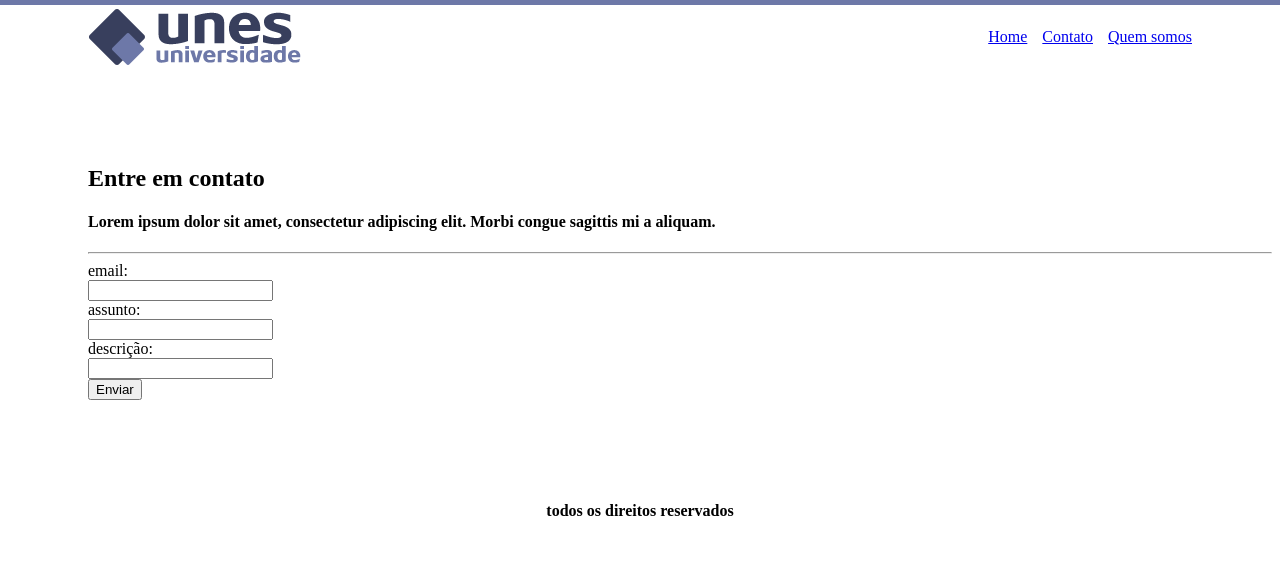
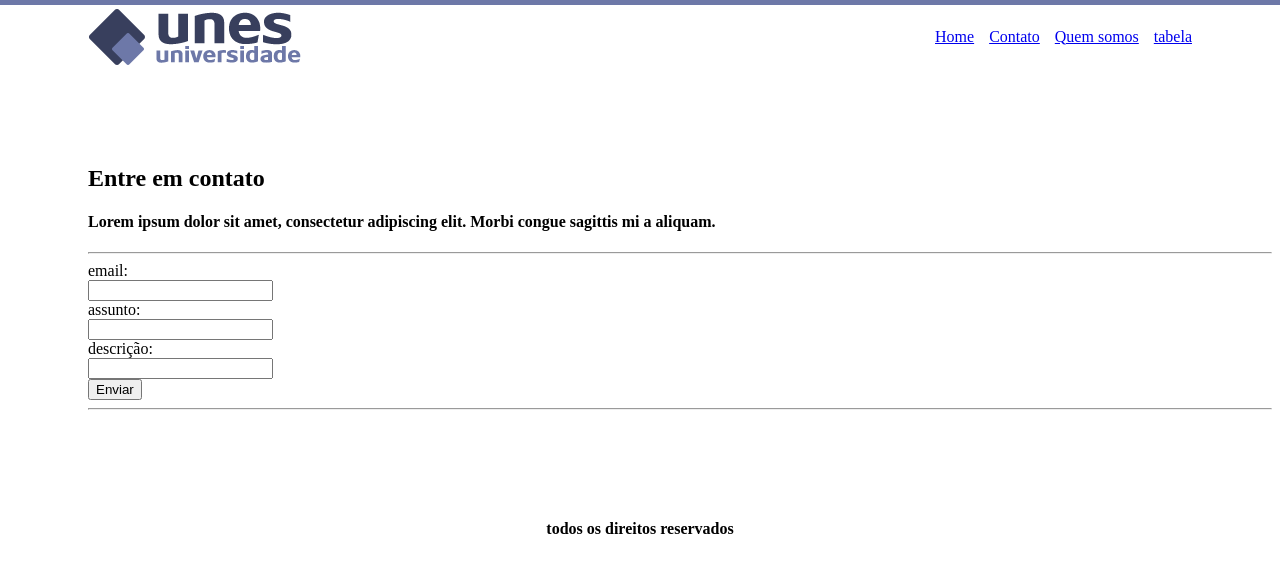
Before and after one commit to lucasteixeirabraga/PROJETO-1, a Flask app: page /contato in a window 1280 px wide. Shown: the top 573 px of the page. Run offline with Flask 3, Linux system fonts and the light colour scheme; some libraries are stand-ins or nearby versions.

Commit message:
Add files via upload

```diff
--- a/templates/contato.html
+++ b/templates/contato.html
@@ -7,6 +7,7 @@
         <a class="linksc" href="/">Home</a>
         <a class="linksc" href="/contato">Contato</a>
         <a class="linksc" href="/quemsomos">Quem somos</a>
+        <a class="linksc" href="/users"> tabela</a>
         </div>
     </header>
 <main class="maincontact">
@@ -22,6 +23,7 @@
     <input type="text" name="descricao"><br>
     <button type="submit">Enviar</button>
 </form>
+<hr>
 </main>
 <footer class="rodapé-CONTACT">
     <h4><strong>todos os direitos reservados</strong></h4>
--- a/templates/home.html
+++ b/templates/home.html
@@ -10,6 +10,7 @@
             <a class="linka" href="/">Home </a>
             <a class="linka" href="/contato"  >Contato </a>
             <a class="linka" href="/quemsomos">Quem Somos </a>
+            <a class="linka" href="/users"> tabela</a>
         </div>
 </header>>
 
--- a/templates/quemsomos.html
+++ b/templates/quemsomos.html
@@ -10,6 +10,7 @@
              <a class="linksb" href="/">Home </a>
              <a class="linksb" href="/contato"> Contato </a>
              <a class="linksb" href="/quemsomos"> Quem somos</a>
+             <a class="linksb" href="/users"> tabela</a>
     </div>
 
 </header>
```
